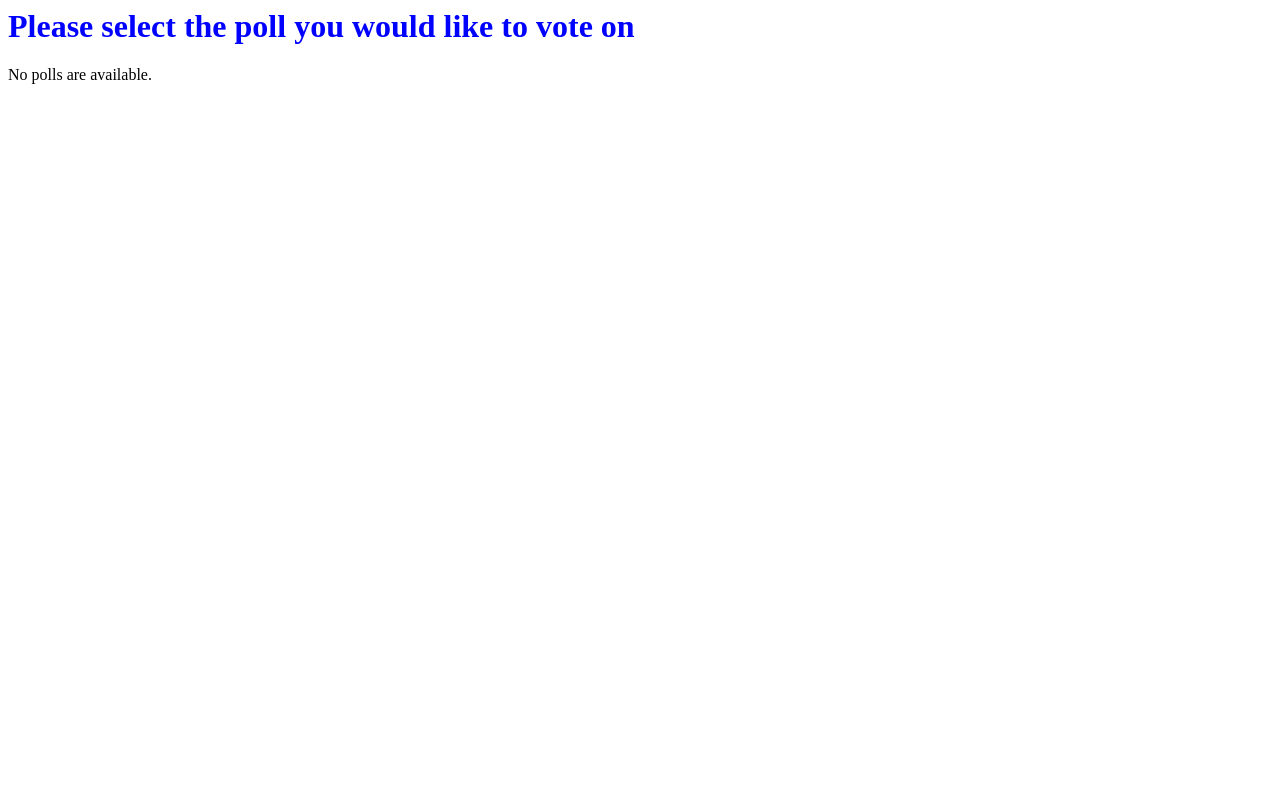
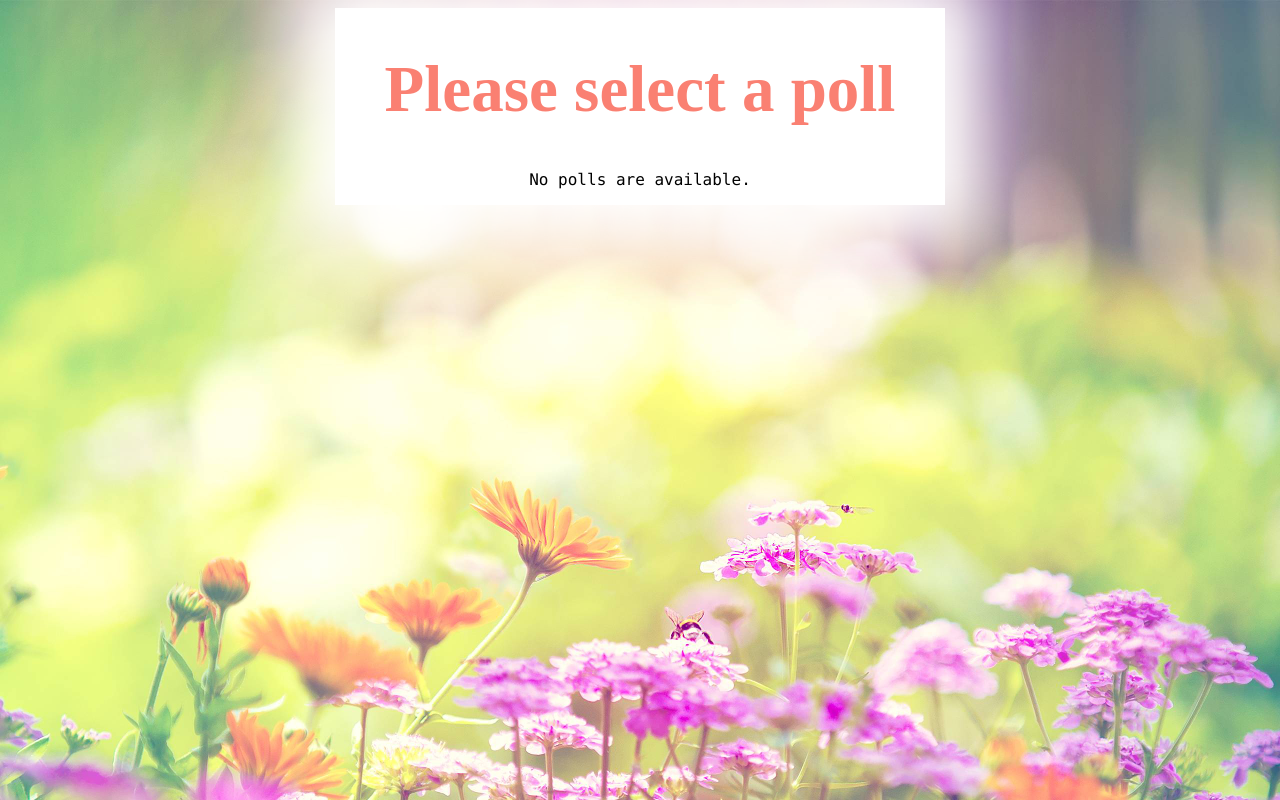
Before and after one commit to AvoidableSkink/polls-project, a Django app: template polls/templates/polls/index.html in a window 1280 px wide. Run offline with Django 3.2, Linux system fonts and the light colour scheme; the template is opened without the code that fills it, so the values that code supplies are empty.

Commit message:
updated css and added image directory

```diff
--- a/polls/static/polls/styles.css
+++ b/polls/static/polls/styles.css
@@ -1,7 +1,35 @@
 li a {
-    color: pink;
+    font-size: 35px;
+    color: Turquoise;
+}
+
+a:hover {
+    size: 150%;
+    font-weight: bold;
 }
 
 h1 {
-    color: blue;
+    font-family: Copperplate Gothic Light;
+    padding-left: 50px;
+    padding-right: 50px;
+    font-size: 65px;
+    color: salmon;
 }
+
+ul {
+    list-style: none;
+}
+
+body {
+    background: url("images/Spring-Image.jpg");
+    background-attachment: fixed;
+    background-repeat: no-repeat;
+    background-size: cover;
+    text-align: center;
+    font-family: Lucida Console;
+}
+
+#main {
+    background-color: white;
+    box-shadow: 0 0 75px 50px white;
+}
--- a/polls/templates/polls/detail.html
+++ b/polls/templates/polls/detail.html
@@ -1,3 +1,8 @@
+{% load staticfiles %}
+
+<link rel="stylesheet" type="text/css" href="{% static 'polls/styles.css' %}" />
+
+<div id="main" style="display: inline-block;">
     <h1>{{ question.question_text }}</h1>
 
     {% if error_message %}<p><strong>{{ error_message }}</strong></p>{% endif %}
@@ -10,3 +15,4 @@
     {% endfor %}
     <input type="submit" value="Vote" />
     </form>
+</div>
--- a/polls/templates/polls/index.html
+++ b/polls/templates/polls/index.html
@@ -2,7 +2,8 @@
 
 <link rel="stylesheet" type="text/css" href="{% static 'polls/styles.css' %}" />
 
-<h1>Please select the poll you would like to vote on</h1>
+<div id="main" style="display: inline-block;">
+    <h1>Please select a poll</h1>
     {% if latest_question_list %}
         <ul>
         {% for question in latest_question_list %}
@@ -11,3 +12,4 @@
     {% else %}
         <p>No polls are available.</p>
     {% endif %}
+</div>
--- a/polls/templates/polls/results.html
+++ b/polls/templates/polls/results.html
@@ -1,3 +1,8 @@
+{% load staticfiles %}
+
+<link rel="stylesheet" type="text/css" href="{% static 'polls/styles.css' %}" />
+
+<div id="main" style="display: inline-block;">
     <h1>{{ question.question_text }}</h1>
 
     <ul>
@@ -7,3 +12,4 @@
     </ul>
 
     <a href="{% url 'polls:detail' question.id %}">Vote again?</a>
+</div>
--- a/polls/views.py
+++ b/polls/views.py
@@ -12,8 +12,8 @@ class IndexView(generic.ListView):
     context_object_name = 'latest_question_list'
 
     def get_queryset(self):
-        """Return the last five published questions."""
-        return Question.objects.order_by('-pub_date')[:5]
+        """Return the last 6 published questions."""
+        return Question.objects.order_by('-pub_date')[:6]
 
 
 class DetailView(generic.DetailView):
```
Lines whose indentation alone changed are shown as unchanged.
